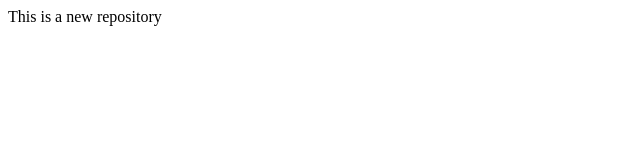
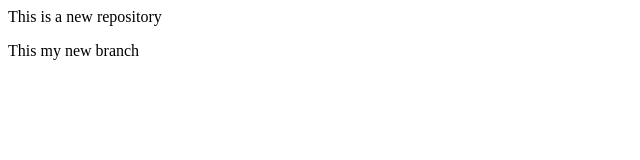
Before and after one commit to justujjwal/Localrepository, a plain HTML site: page Index.html in a window 1280 px wide. Shown: the whole page, without its empty margins (0-640 px from the left). Drawn offline with Linux system fonts and the light colour scheme.

Commit message:
this is a new branch

```diff
--- a/Index.html
+++ b/Index.html
@@ -1 +1,2 @@
 <p>This is a new repository</p>
+<p>This my new branch</p>
```
